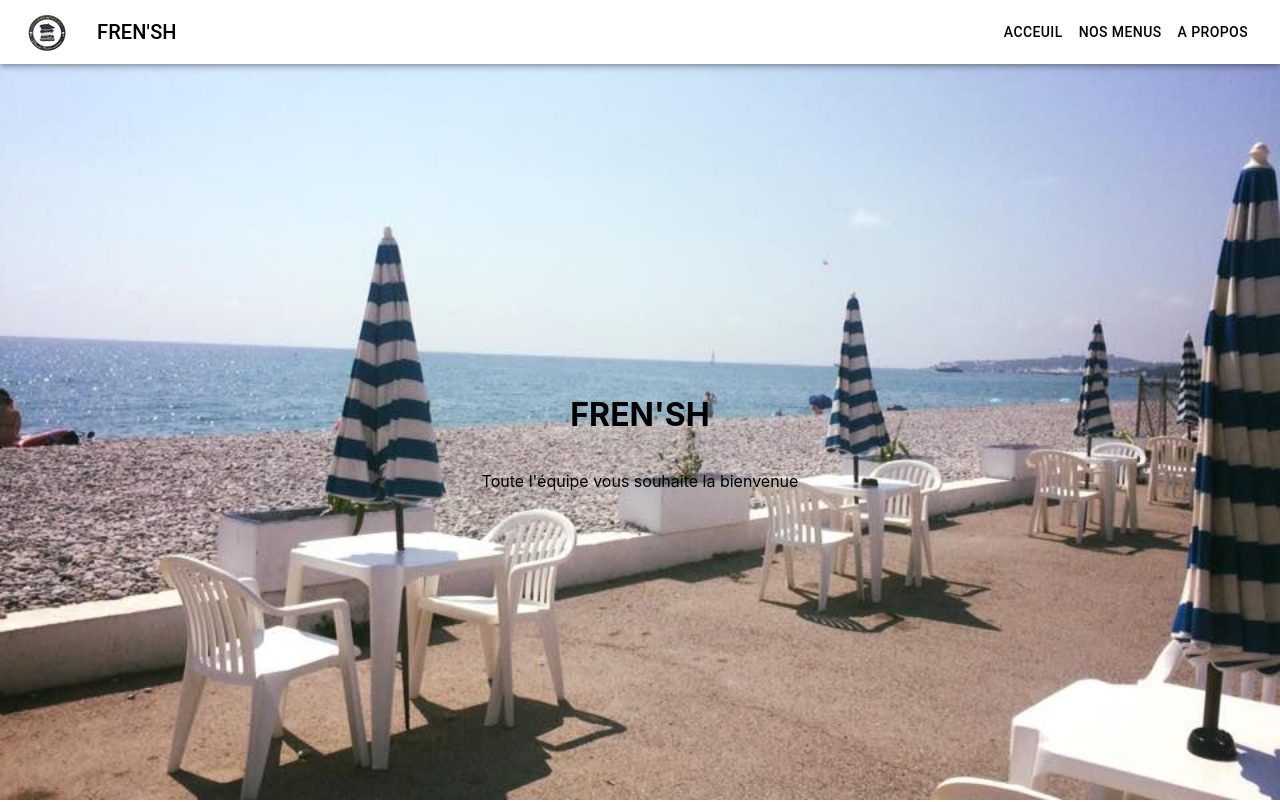
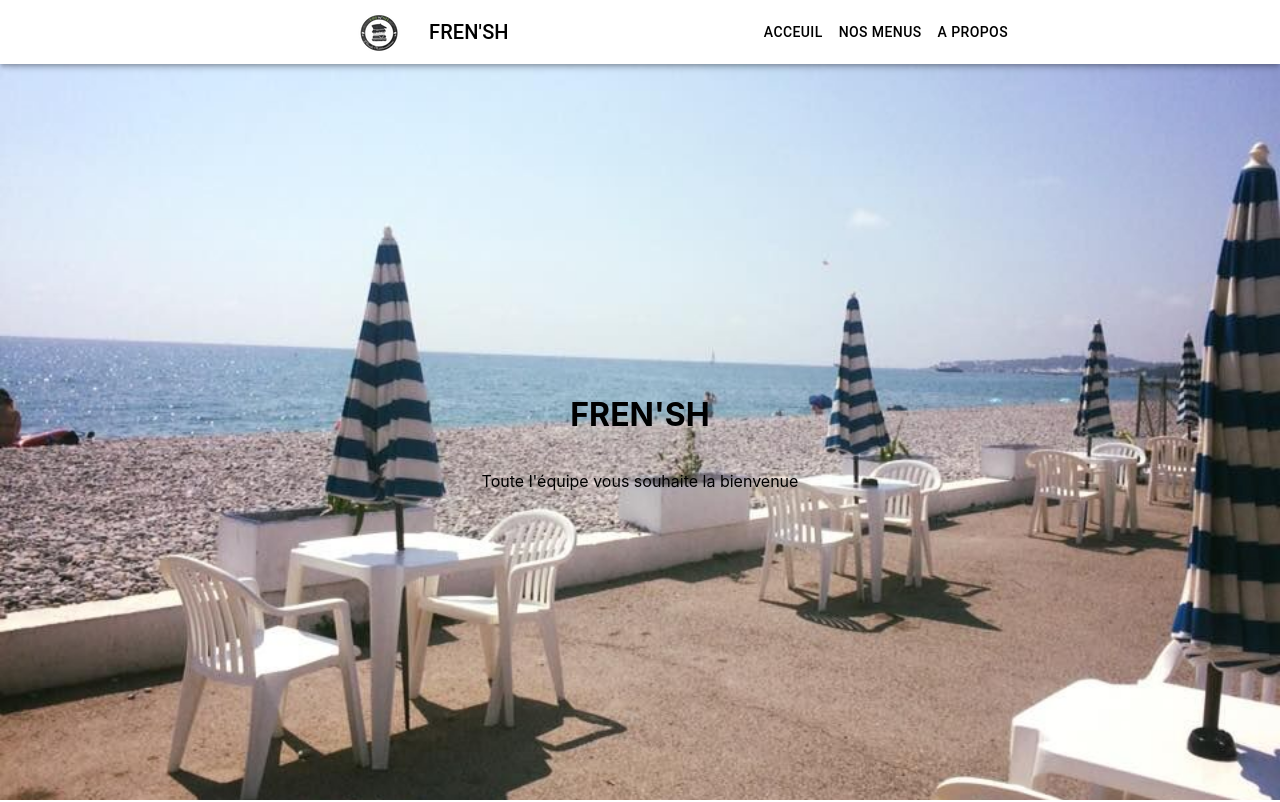
Before and after one commit to MikeMor-fr/frensh-web-site, a React (Create React App) app: page / in a window 1280 px wide. Shown: the top 802 px of the page. Built offline with nearby package versions, Linux system fonts and the light colour scheme.

Commit message:
size navbar elemens

```diff
--- a/src/components/NavBar/NavBar.tsx
+++ b/src/components/NavBar/NavBar.tsx
@@ -168,7 +168,7 @@ export default function PersistentDrawerRight(): JSX.Element {
             edge='start'
             color='inherit'
             aria-label='menu'
-            sx={{ mr: 2 }}
+            sx={{ mr: 2, ml: 40 }}
           >
             <img src={logoImg} alt="fren'sh" />
           </IconButton>
@@ -181,7 +181,7 @@ export default function PersistentDrawerRight(): JSX.Element {
           <Button href='/menus' color='inherit'>
             Nos menus
           </Button>
-          <Button href='/about' color='inherit'>
+          <Button href='/about' color='inherit' sx={{ mr: 30 }}>
             A propos
           </Button>
         </Toolbar>
```
